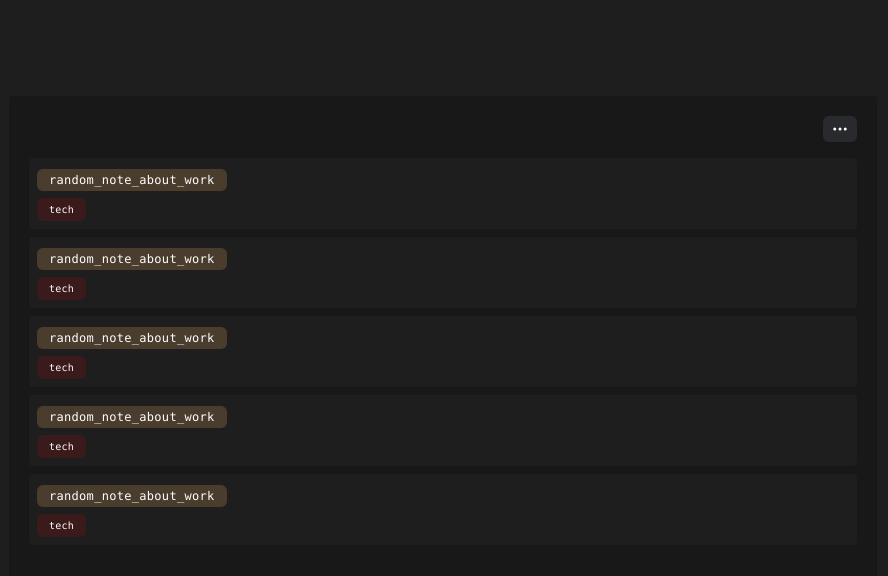
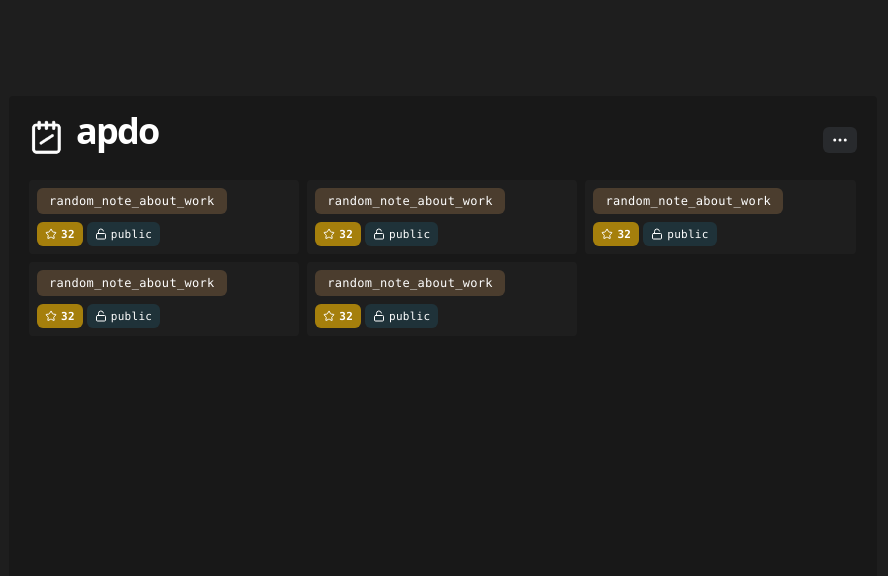
Before and after one commit to viewfromaside/apdo, a Next.js app: page /notes in a window 1280 px wide. Shown: the top 576 px of the page, without its empty margins (197-1085 px from the left). Built offline with nearby package versions, Linux system fonts and the light colour scheme.

Commit message:
[ui] improving card component

```diff
--- a/src/app/components/Logo.tsx
+++ b/src/app/components/Logo.tsx
@@ -5,7 +5,11 @@ import { ComponentProps, useEffect, useRef } from "react";
 import { twMerge } from "tailwind-merge";
 import gsap from "gsap";
 
-export const Logo = ({ className, ...props }: ComponentProps<"div">) => {
+type LogoProps = ComponentProps<"div"> & {
+  href?: string;
+};
+
+export const Logo = ({ href, className, ...props }: LogoProps) => {
   const textRef = useRef<HTMLSpanElement>(null);
   const imageRef = useRef<HTMLImageElement>(null);
 
@@ -61,7 +65,7 @@ export const Logo = ({ className, ...props }: ComponentProps<"div">) => {
   }, []);
 
   return (
-    <Link href={"/"}>
+    <Link href={href || "/"}>
       <div
         {...props}
         className={twMerge(
--- a/src/app/components/notes/card.tsx
+++ b/src/app/components/notes/card.tsx
@@ -2,24 +2,43 @@ import { ComponentProps } from "react";
 import { twMerge } from "tailwind-merge";
 import { FileName } from "../editor";
 import { Tag } from "../tag";
+import {
+  HeartIcon,
+  LockIcon,
+  LockOpen,
+  LockOpenIcon,
+  StarIcon,
+  StarOff,
+  ThumbsUpIcon,
+} from "lucide-react";
+import Link from "next/link";
 
 type CardProps = ComponentProps<"div"> & {};
 
 export const Card = ({ children, className, ...props }: CardProps) => {
   return (
+    <Link href={"/notes/askmdaskmd"} className="w-[calc(33%-3px)]">
       <div
         className={twMerge(
-        "bg-dark-background relative p-2 w-full rounded-sm cursor-pointer hover:bg-white/10 duration-200",
+          "bg-dark-background relative p-2 w-full hover:scale-103 rounded-sm cursor-pointer hover:bg-white/10 duration-200",
           className
         )}
         {...props}
       >
         {/* <div className="absolute rounded-t-sm h-[2px] bg-accent top-0 left-0 w-full"></div> */}
 
-      <FileName className="mt-0">{props.title}</FileName>
+        <div className="flex flex-row gap-2">
+          <FileName className="mt-0 cursor-pointer">{props.title}</FileName>
+        </div>
         <div className="flex flex-row mt-2 gap-1">
-        <Tag color="[#ff0000]" label="tech" />
+          <Tag
+            className="bg-[#FFC000]/60 font-bold"
+            icon={StarIcon}
+            label="32"
+          />
+          <Tag color="[#27BEF5]" icon={LockOpenIcon} label="public" />
         </div>
       </div>
+    </Link>
   );
 };
--- a/src/app/components/tag.tsx
+++ b/src/app/components/tag.tsx
@@ -1,30 +1,39 @@
+import { LucideIcon } from "lucide-react";
 import { ComponentProps } from "react";
 import { twMerge } from "tailwind-merge";
 
 type TagProps = ComponentProps<"div"> & {
   color?: string;
   label?: string;
+  icon?: LucideIcon;
+  size?: number;
 };
 
-export const Tag = ({ className, color, label, ...props }: TagProps) => {
+export const Tag = ({
+  icon: Icon,
+  className,
+  color,
+  label,
+  size = 12, // tamanho padrão do ícone
+  ...props
+}: TagProps) => {
   const isCustomColor = color?.startsWith("[") && color?.endsWith("]");
   const hexColor = isCustomColor ? color!.slice(1, -1) : null;
 
   return (
     <div
       className={twMerge(
-        `px-3 cursor-default select-none font-mono py-1 text-[10px] tracking-wide rounded-md h-fit`,
+        // flex garante alinhamento
+        "inline-flex items-center gap-1 px-2 py-1 rounded-md",
+        "h-6 text-[11px] font-mono tracking-wide leading-none",
         !isCustomColor && color ? `bg-${color}/20` : "bg-accent/20",
         className
       )}
-      style={
-        hexColor
-          ? { backgroundColor: `${hexColor}20` } // Adiciona transparência
-          : undefined
-      }
+      style={hexColor ? { backgroundColor: `${hexColor}20` } : undefined}
       {...props}
     >
-      {label}
+      {Icon && <Icon size={size} strokeWidth={2} />}
+      <span className="whitespace-nowrap">{label}</span>
     </div>
   );
 };
--- a/src/app/notes/[id]/page.tsx
+++ b/src/app/notes/[id]/page.tsx
@@ -23,6 +23,7 @@ import {
   selectedNoteAtom,
   selectedNoteIndexAtom,
 } from "@/app/store";
+import editor from "@/app/assets/main.json";
 
 export default function NoteHome() {
   const [alertDialog, setAlertDialog] = useState<boolean>(false);
@@ -89,7 +90,10 @@ export default function NoteHome() {
           </div>
         </div>
         {formatMarkdownToggle ? (
-          <MarkdownEditor content={localContent} setContent={setLocalContent} />
+          <MarkdownEditor
+            content={editor.editor.content}
+            setContent={setLocalContent}
+          />
         ) : (
           <RawEditor content={localContent} setContent={setLocalContent} />
         )}
--- a/src/app/notes/page.tsx
+++ b/src/app/notes/page.tsx
@@ -1,15 +1,16 @@
 "use client";
 
-import { Card, HeaderSettingsDropdown, Panel } from "../components";
+import { Card, HeaderSettingsDropdown, Logo, Panel } from "../components";
 
 export default function NotesHome() {
   return (
     <div className="flex w-full justify-center items-center">
       <Panel className="flex flex-col gap-4">
-        <div className="flex flex-row w-full justify-end">
+        <div className="flex flex-row w-full justify-between items-center">
+          <Logo href="/notes" />
           <HeaderSettingsDropdown />
         </div>
-        <div className="flex w-full h-full overflow-auto flex-row flex-wrap gap-2 content-start">
+        <div className="flex w-full h-full overflow-x-hidden overflow-auto flex-row flex-wrap gap-2 content-start">
           <Card title={"random note about work"}></Card>
           <Card title={"random note about work"}></Card>
           <Card title={"random note about work"}></Card>
```
Lines whose indentation alone changed are shown as unchanged.
